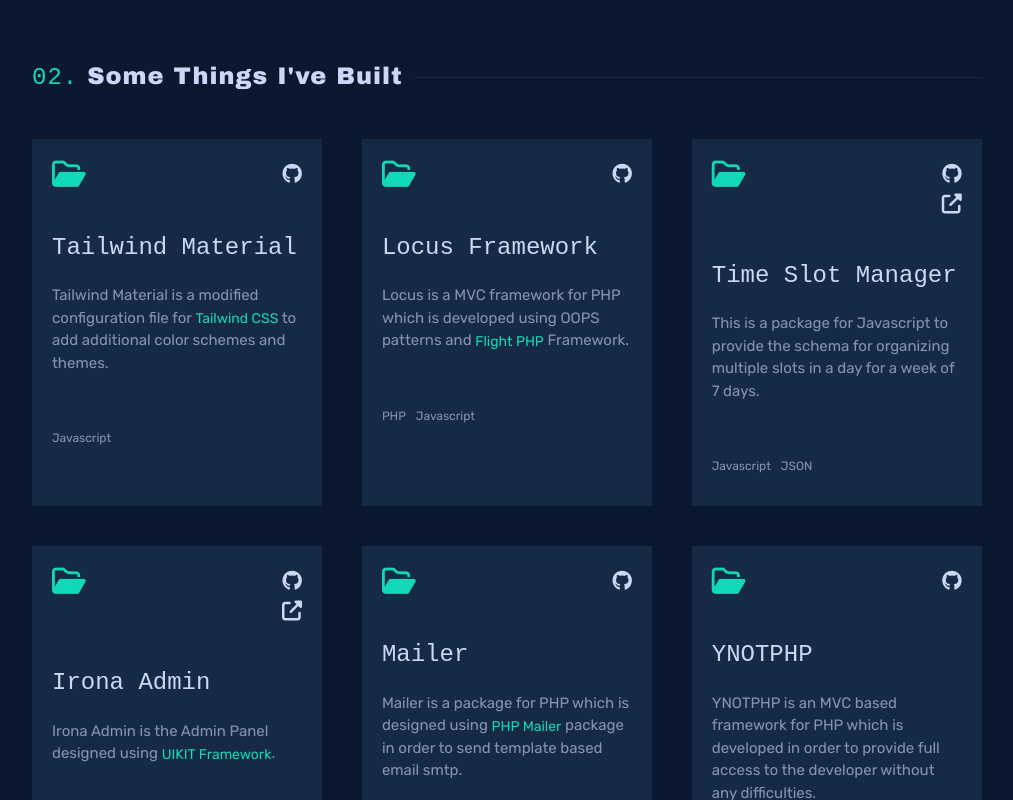
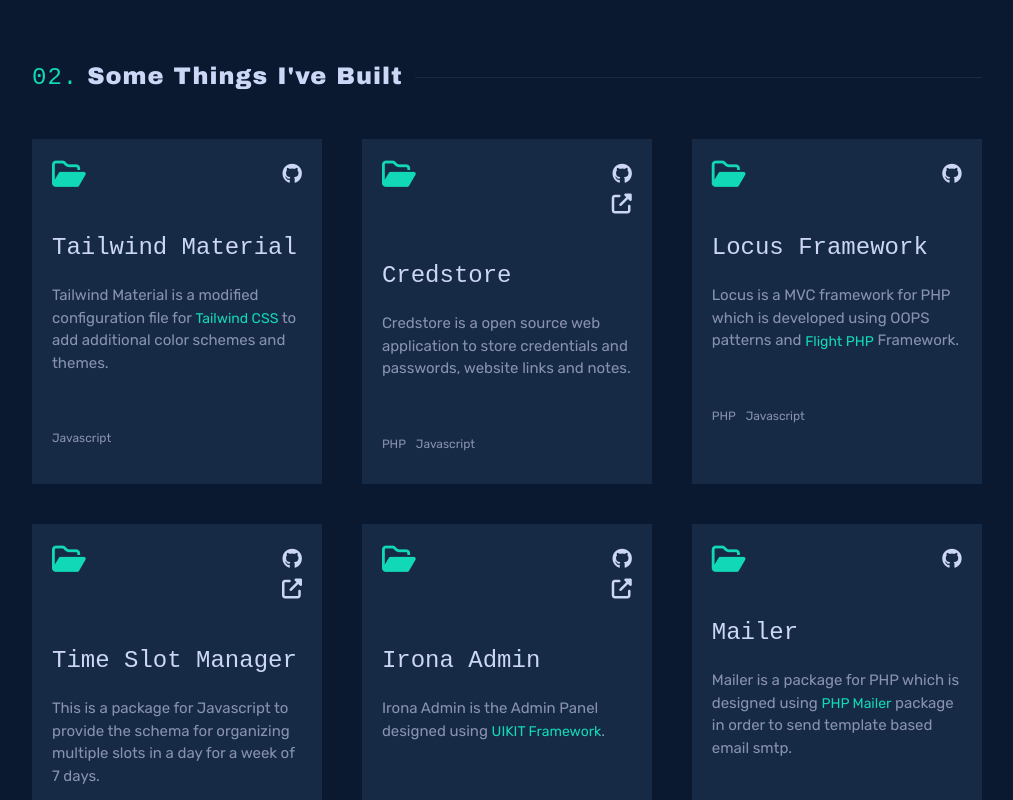
Before and after one commit to bhaswanth53/personal-website, a React (Create React App) app: page / in a window 1280 px wide. Shown: the part 1480-2280 px from the top of the page, without its empty margins (133-1146 px from the left). Built offline with nearby package versions, Linux system fonts and the light colour scheme; a web font is replaced by a local one.

Commit message:
Added credstore to projects list

```diff
--- a/src/Components/About.jsx
+++ b/src/Components/About.jsx
@@ -15,7 +15,7 @@
                                 </div>
                                 <p>Hello! I'm Bhaswanth, a passionate full-stack developer who enjoys building things that live on the internet. I develop exceptional websites and web apps that provide intuitive, pixel-perfect user interfaces with efficient and modern backends.</p>
                                 <p>
-                                    Shortly after finishing B.Tech from <a href="http://www.nbkrist.org/" className="uk-button uk-button-text" target="_blank">N.B.K.R Institute Of Science & Technology</a>, I worked with so many freelance and full-time teams in order to earn experience and strong knowledge in my field for more than 2 years.
+                                    Shortly after finishing B.Tech from <a href="http://www.nbkrist.org/" className="uk-button uk-button-text" target="_blank" rel="noopener noreferrer">N.B.K.R Institute Of Science & Technology</a>, I worked with so many freelance and full-time teams in order to earn experience and strong knowledge in my field for more than 2 years.
                                 </p>
                                 <p>Here are a few technologies I've been working with recently:</p>
                                 <div className="uk-grid-match uk-margin-top uk-visible@m" data-uk-grid>
@@ -45,6 +45,7 @@
                                             <li><i className="fab fa-php"></i> PHP</li>
                                             <li><i className="fab fa-html5"></i> HTML & CSS</li>
                                             <li><i className="fab fa-python"></i> Python</li>
+                                            <li><i className="fab fa-node-js"></i> Node JS & Mongo DB</li>
                                         </ul>
                                     </div>
                                 </div>
--- a/src/Components/Banner.jsx
+++ b/src/Components/Banner.jsx
@@ -10,12 +10,12 @@
                     <div className="uk-width-1-6@m uk-visible@m">
                         <div className="right-bar">
                             <ul className="uk-nav uk-nav-default uk-position-bottom uk-position-fixed ">
-                                <li><a href="https://www.facebook.com/bhaswanth.kumar.9" target="_blank"><i className="fab fa-facebook-f"></i></a></li>
-                                <li><a href="#"><i className="fab fa-linkedin-in"></i></a></li>
-                                <li><a href="https://github.com/bhaswanth53" target="_blank"><i className="fab fa-github"></i></a></li>
-                                <li><a href="https://codepen.io/bhaswanth_chiruthanuru" target="_blank"><i className="fab fa-codepen"></i></a></li>
-                                <li><a href="https://www.instagram.com/its_me_man_of_attitude/?hl=en" target="_blank"><i className="fab fa-instagram"></i></a></li>
-                                <li><a href="https://twitter.com/bhaswanth4?lang=en" target="_blank"><i className="fab fa-twitter"></i></a></li>
+                                <li><a href="https://www.facebook.com/bhaswanth.kumar.9" target="_blank" rel="noopener noreferrer"><i className="fab fa-facebook-f"></i></a></li>
+                                <li><a href="https://linkedin.com/in/bhaswanthchittanoor" target="_blank" rel="noopener noreferrer"><i className="fab fa-linkedin-in"></i></a></li>
+                                <li><a href="https://github.com/bhaswanth53" target="_blank" rel="noopener noreferrer"><i className="fab fa-github"></i></a></li>
+                                <li><a href="https://codepen.io/bhaswanth_chiruthanuru" target="_blank" rel="noopener noreferrer"><i className="fab fa-codepen"></i></a></li>
+                                <li><a href="https://www.instagram.com/its_me_man_of_attitude/?hl=en" target="_blank" rel="noopener noreferrer"><i className="fab fa-instagram"></i></a></li>
+                                <li><a href="https://twitter.com/bhaswanth4?lang=en" target="_blank" rel="noopener noreferrer"><i className="fab fa-twitter"></i></a></li>
                                 <li className="line-li"><a href="#" className="line"></a></li>
                             </ul>
                         </div>
--- a/src/Components/Navbar.jsx
+++ b/src/Components/Navbar.jsx
@@ -19,7 +19,8 @@
                             <li><AnchorLink offset='100' href="#about-section"><span>01.</span> About</AnchorLink></li>
                             <li><AnchorLink offset='100' href="#projects-section"><span>02.</span> Work</AnchorLink></li>
                             <li><AnchorLink offset='100' href="#contact-section"><span>03.</span> Contact</AnchorLink></li>
-                            <li className="resume"><a href="/resume" target="_blank"><span>Resume</span></a></li>
+                            <li className="resume"><a href="https://sourcerer.io/bhaswanth53" target="_blank" rel="noopener noreferrer"><span>Sourcerer</span></a></li>
+                            <li className="resume"><a href="/resume" target="_blank" rel="noopener noreferrer"><span>Resume</span></a></li>
                         </ul>
                     </div>
                     <div className="uk-navbar-right uk-hidden@m">
--- a/src/Components/Projects.jsx
+++ b/src/Components/Projects.jsx
@@ -27,6 +27,32 @@
                                         <p>Tailwind Material is a modified configuration file for <a href="https://tailwindcss.com/" className="uk-button uk-button-text" target="_blank" rel="noopener noreferrer">Tailwind CSS</a> to add additional color schemes and themes.</p>
                                     </div>
                                     <div className="project-card-footer">
+                                        <span>Javascript</span>
+                                    </div>
+                                </div>
+                            </div>
+
+                            <div className="uk-width-1-2@s uk-width-1-3@m" data-uk-scrollspy="cls:uk-animation-fade">
+                                <div className="uk-card uk-card-body project-card">
+                                    <div className="uk-grid-match" data-uk-grid>
+                                        <div className="uk-width-1-2">
+                                            <span className="icon"><i className="far fa-folder-open"></i></span>
+                                        </div>
+                                        <div className="uk-width-1-2 uk-text-right link-icons">
+                                            <div className="uk-button-group uk-align-right">
+                                                <a href="https://github.com/bhaswanth53/credstore" target="_blank" rel="noopener noreferrer"><i className="fab fa-github"></i></a>
+                                                <a href="https://credstore.herokuapp.com/" target="_blank" rel="noopener noreferrer"><i className="fas fa-external-link-alt"></i></a>
+                                            </div>
+                                        </div>
+                                    </div>
+                                    <div className="project-card-body">
+                                        <h3>Credstore</h3>
+                                        <p>
+                                            Credstore is a open source web application to store credentials and passwords, website links and notes.
+                                        </p>
+                                    </div>
+                                    <div className="project-card-footer">
+                                        <span>PHP</span>
                                         <span>Javascript</span>
                                     </div>
                                 </div>
--- a/src/Components/Sidebar.jsx
+++ b/src/Components/Sidebar.jsx
@@ -15,7 +15,8 @@
                             <li><AnchorLink offset='100' href="#about-section"><span>01.</span><br/> About</AnchorLink></li>
                             <li><AnchorLink offset='100' href="#projects-section"><span>02.</span><br/> Work</AnchorLink></li>
                             <li><AnchorLink offset='100' href="#contact-section"><span>03.</span><br/> Contact</AnchorLink></li>
-                            <li className="resume"><a href="/resume" target="_blank"><span>Resume</span></a></li>
+                            <li className="resume"><a href="https://sourcerer.io/bhaswanth53" target="_blank" rel="noopener noreferrer"><span>Sourcerer</span></a></li>
+                            <li className="resume"><a href="/resume" target="_blank" rel="noopener noreferrer"><span>Resume</span></a></li>
                         </ul>
                     </div>
                 </div>
```
